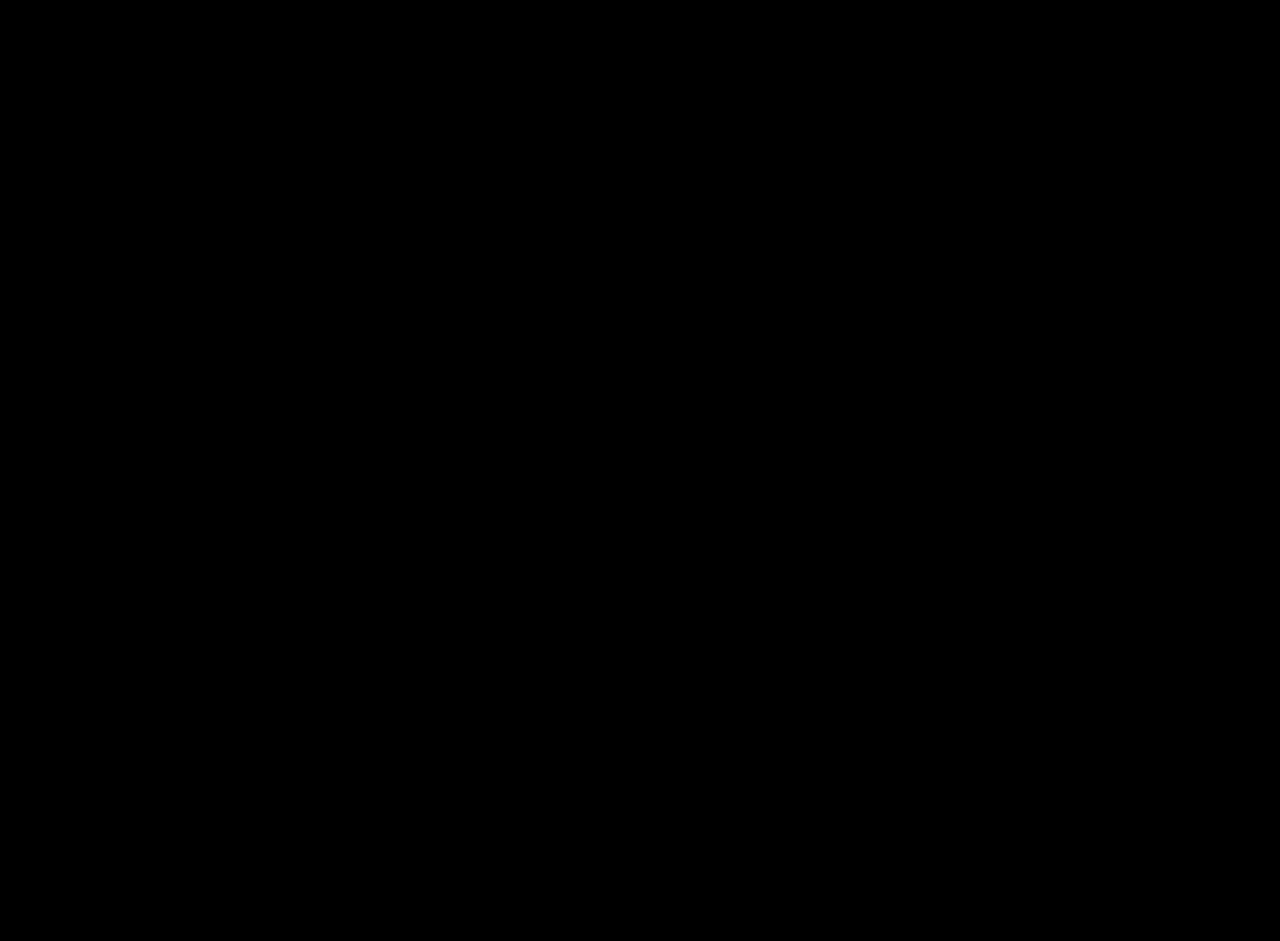
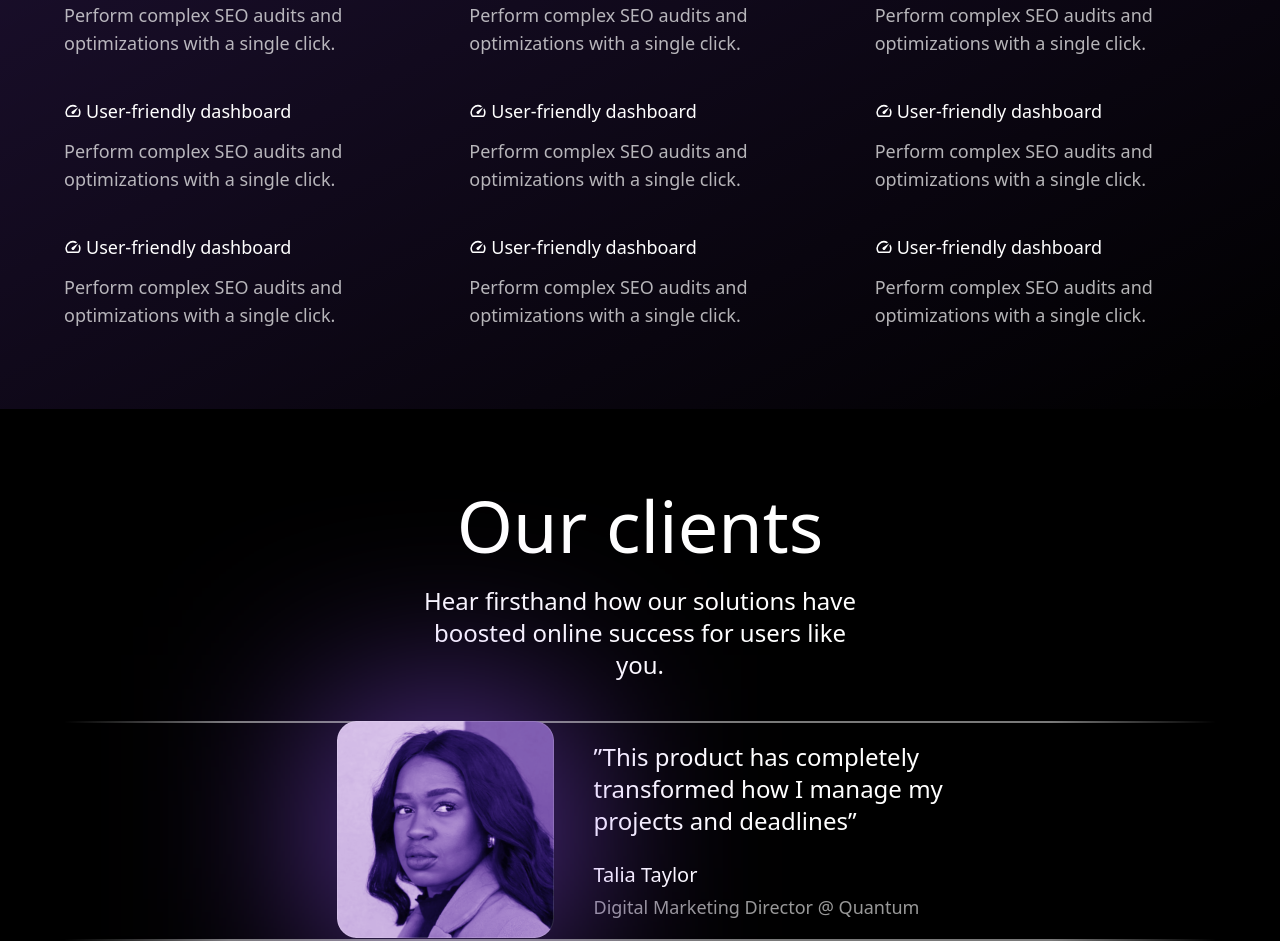
Before and after one commit to mayBeZoz/soft-wave-template, a Next.js app: page / in a window 1280 px wide. Shown: the part 3300-4241 px from the top of the page. Before the commit the page ends 2941 px from the top, so only its background shows below. Built offline with nearby package versions, Linux system fonts and the light colour scheme.

Commit message:
finishing services sectino and half of testimonials

```diff
--- a/package.json
+++ b/package.json
@@ -12,9 +12,12 @@
     "@studio-freight/react-lenis": "^0.0.47",
     "classnames": "^2.5.1",
     "framer-motion": "^11.2.12",
+    "i": "^0.3.7",
     "next": "14.2.4",
+    "npm": "^10.8.1",
     "react": "^18",
-    "react-dom": "^18"
+    "react-dom": "^18",
+    "react-icons": "^5.2.1"
   },
   "devDependencies": {
     "@types/node": "^20",
--- a/src/app/_components/Cards/Cards.tsx
+++ b/src/app/_components/Cards/Cards.tsx
@@ -26,7 +26,7 @@
 
     const headingText = "Harness the power of AI, making search engine optimization intuitive and effective for all skill levels."
     return (
-        <section className='mt-40'>
+        <section className='mt-40 mb-20'>
             <div className="container">
                 <h4 className='text-3xl mb-8 mx-auto sm:text-[2.15em] sm:w-[550px] w-full text-center'>{headingText}</h4>
 
--- a/src/app/_components/Cards/SmallCard.tsx
+++ b/src/app/_components/Cards/SmallCard.tsx
@@ -13,9 +13,9 @@
                 className='w-[270px] h-[200px] mx-auto object-contain'
             />
 
-            <div className="text-lg">
-                <h6 className=' mb-3'>{title}</h6>
-                <p className='text-white/70 w-[260px]'>{description}</p>
+            <div>
+                <h6 className=' mb-3 text-lg'>{title}</h6>
+                <p className='text-white/70 w-full text-lg lg:w-[260px]'>{description}</p>
             </div>
 
         </div>
--- a/src/app/_components/Clients.tsx
+++ b/src/app/_components/Clients.tsx
@@ -1,4 +1,4 @@
-import { clients } from '@/constatnts'
+import { clients } from '@/constants'
 import React from 'react'
 
 function Clients() {
--- /dev/null
+++ b/src/app/_components/Services.tsx
@@ -0,0 +1,29 @@
+import { services } from '@/constants'
+import React from 'react'
+
+function Services() {
+    return (
+        <section className='bg-gradient-to-br  py-20 from-[-400%]  from-dark-purple to-transparent'>
+            <div className="container ">
+                <h5 className='text-4xl sm:text-6xl mb-10 w-[350px]'>Elevate your SEO efforts.</h5>
+
+                <div className="w-full grid gap-y-10 gap-x-16 grid-cols-[repeat(auto-fit,minmax(320px,1fr))]">
+                    {
+                        services.map((service,idx) => (
+                            <div className="w-full text-lg">
+                                <div className='flex items-center mb-3 gap-1'>
+                                    <span>{service.icon}</span>
+                                    <h6>{service.title}</h6>
+                                </div>
+
+                                <p className='w-full text-white/70'>{service.description}</p>
+                            </div>
+                        ))
+                    }
+                </div>
+            </div>
+        </section>
+    )
+}
+
+export default Services
--- /dev/null
+++ b/src/app/_components/Testimonials.tsx
@@ -0,0 +1,51 @@
+import { testimonials } from '@/constants'
+import React from 'react'
+
+function Testimonials() {
+    return (
+        <section>
+            <div className="container mt-20">
+                <div className=" text-center mb-10">
+                    <h3 className='text-7xl mx-auto mb-6'>Our clients</h3>
+                    <p className='text-2xl mx-auto w-[450px] font-normal'>Hear firsthand how our solutions have boosted online success for users like you.</p>
+                </div>
+            </div>
+
+            <div>
+                {
+                    testimonials.map((test,idx) => (
+                        <div key={idx} className="container">
+                            <div className=" flex justify-center relative">
+
+                                    <div className="h-[220px] flex w-fit">
+                                        <div className="md:static relative">
+                                            <div className="relative">
+                                                <img
+                                                    src={test.imageURL}
+                                                    className='h-full relative z-10 aspect-square object-cover'
+                                                    alt="img"
+                                                />
+                                                <div className="absolute w-full top-0 left-0 aspect-square bg-dark-purple/80 blur-[100px]"/>
+                                            </div>
+                                            <span className='horizontal_gradient_line absolute top-0 left-0' />
+                                            <span className='horizontal_gradient_line absolute bottom-0 left-0' />
+                                        </div>
+
+                                        <div className="ml-10 h-full flex flex-col justify-between w-[350px] py-5">
+                                            <p className='text-2xl mb-5'>{test.description}</p>
+                                            <p className='text-xl'>{test.name}</p>
+                                            <p className='text-lg text-white/60'>{test.job}</p>
+                                        </div>
+                                    </div>
+
+                            </div>
+                        </div>
+                    ))
+                }
+            </div>
+
+        </section>
+    )
+}
+
+export default Testimonials
--- a/src/app/_layout/Menu.tsx
+++ b/src/app/_layout/Menu.tsx
@@ -1,6 +1,6 @@
 "use client"
 
-import { routes } from "@/constatnts"
+import { routes } from "@/constants"
 import { useMenuProvider } from "@/contexts/MenuContext"
 import { AnimatePresence, motion } from "framer-motion"
 
--- a/src/app/_layout/header/Nav.tsx
+++ b/src/app/_layout/header/Nav.tsx
@@ -1,4 +1,4 @@
-import { routes } from "@/constatnts";
+import { routes } from "@/constants";
 
 export default function Nav ()  {
     return (
--- a/src/app/page.tsx
+++ b/src/app/page.tsx
@@ -2,6 +2,8 @@
 import Cards from "./_components/Cards/Cards";
 import Clients from "./_components/Clients";
 import Hero from "./_components/Hero";
+import Services from "./_components/Services";
+import Testimonials from "./_components/Testimonials";
 
 export default function Home() {
     return (
@@ -9,6 +11,8 @@
             <Hero/>
             <Clients/>
             <Cards/>
+            <Services/>
+            <Testimonials/>
         </>
     );
 }
--- /dev/null
+++ b/src/constants.tsx
@@ -0,0 +1,77 @@
+import { MdSpeed } from "react-icons/md"
+
+export const routes = ['features','developers','company','blog',"Changelog"]
+
+export const clients = [
+
+    "/images/clients/client1.png",
+    "/images/clients/client2.png",
+    "/images/clients/client3.png",
+    "/images/clients/client4.png",
+    "/images/clients/client5.png",
+    "/images/clients/client6.png",
+    "/images/clients/client7.png",
+    "/images/clients/client8.png",
+
+]
+
+export const services = [
+    {
+        icon:<MdSpeed />,
+        title: "User-friendly dashboard",
+        description: "Perform complex SEO audits and optimizations with a single click."
+    },
+    {
+        icon:<MdSpeed />,
+        title: "User-friendly dashboard",
+        description: "Perform complex SEO audits and optimizations with a single click."
+    },
+    {
+        icon:<MdSpeed />,
+        title: "User-friendly dashboard",
+        description: "Perform complex SEO audits and optimizations with a single click."
+    },
+    {
+        icon:<MdSpeed />,
+        title: "User-friendly dashboard",
+        description: "Perform complex SEO audits and optimizations with a single click."
+    },
+    {
+        icon:<MdSpeed />,
+        title: "User-friendly dashboard",
+        description: "Perform complex SEO audits and optimizations with a single click."
+    },
+    {
+        icon:<MdSpeed />,
+        title: "User-friendly dashboard",
+        description: "Perform complex SEO audits and optimizations with a single click."
+    },
+    {
+        icon:<MdSpeed />,
+        title: "User-friendly dashboard",
+        description: "Perform complex SEO audits and optimizations with a single click."
+    },
+    {
+        icon:<MdSpeed />,
+        title: "User-friendly dashboard",
+        description: "Perform complex SEO audits and optimizations with a single click."
+    },
+    {
+        icon:<MdSpeed />,
+        title: "User-friendly dashboard",
+        description: "Perform complex SEO audits and optimizations with a single click."
+    },
+
+]
+
+
+
+
+export const testimonials = [
+    {
+        name:'Talia Taylor',
+        description:'”This product has completely transformed how I manage my projects and deadlines”',
+        job:'Digital Marketing Director @ Quantum',
+        imageURL:'/images/testimonials/1.png'
+    }
+]
--- a/src/constatnts.ts
+++ /dev/null
@@ -1,14 +0,0 @@
-export const routes = ['features','developers','company','blog',"Changelog"]
-
-export const clients = [
-
-    "/images/clients/client1.png",
-    "/images/clients/client2.png",
-    "/images/clients/client3.png",
-    "/images/clients/client4.png",
-    "/images/clients/client5.png",
-    "/images/clients/client6.png",
-    "/images/clients/client7.png",
-    "/images/clients/client8.png",
-
-]
--- a/src/globals.css
+++ b/src/globals.css
@@ -19,3 +19,21 @@
 .container {
     @apply w-[90%] max-w-[1200px];
 }
+
+/* from-[10%] block via-[50%] to-[90%] bg-gradient-to-r from-transparent via-white to-transparent */
+.horizontal_gradient_line {
+    background-image: linear-gradient(to right,
+        transparent,
+        #ffffff79,
+        #ffffff79,
+        #ffffff79,
+        #ffffff79,
+        #ffffff79,
+        #ffffff79,
+        transparent
+    );
+    width: 100%;
+    display: block;
+    height: 2px;
+
+}
```
Also changed, not shown: public/images/testimonials/1.png (added), 1 other file (tests, documents, lock files or other folders).
